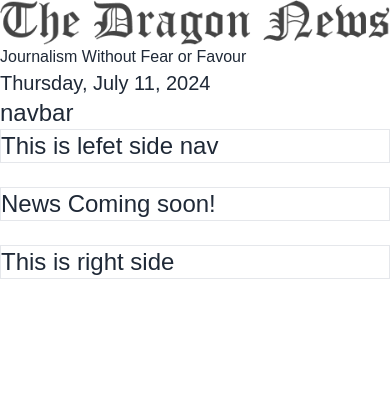
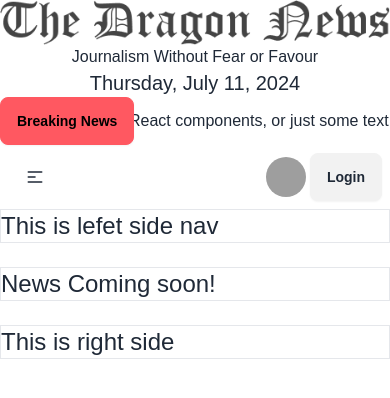
Before and after one commit to Jaman-M/dragon-news-auth-react, a React (Vite) app: page / in a window 390 px wide. Shown: the top 398 px of the page. Built offline with nearby package versions, Linux system fonts and the light colour scheme; grey boxes are pictures that could not be loaded.

Commit message:
added Breaking news slider using React Marquee and navbar Using DaisyUI

```diff
--- a/package.json
+++ b/package.json
@@ -16,6 +16,7 @@
     "moment": "^2.30.1",
     "react": "^18.3.1",
     "react-dom": "^18.3.1",
+    "react-fast-marquee": "^1.6.5",
     "react-router-dom": "^6.24.1",
     "sort-by": "^1.2.0"
   },
--- /dev/null
+++ b/src/pages/Home/BreakingNews.jsx
@@ -0,0 +1,15 @@
+import Marquee from "react-fast-marquee";
+
+
+const BreakingNews = () => {
+    return (
+        <div className="flex">
+            <button className=" btn btn-error">Breaking News</button>
+            <Marquee pauseOnHover={true}>
+                I can be a React component, multiple React components, or just some text.
+            </Marquee>
+        </div>
+    );
+};
+
+export default BreakingNews;
--- a/src/pages/Home/Home.jsx
+++ b/src/pages/Home/Home.jsx
@@ -4,11 +4,13 @@
 import LeftSideNav from "../Shared/LeftSideNav/LeftSideNav";
 import Navbar from "../Shared/Navbar/Navbar";
 import RightSideNav from "../Shared/RightSideNav/RightSideNav";
+import BreakingNews from "./BreakingNews";
 
 const Home = () => {
     return (
         <div>
             <Header></Header>
+            <BreakingNews></BreakingNews>
             <Navbar></Navbar>
 
             <div className="grid grid-cols-1 md:grid-cols-4 gap-6">
--- a/src/pages/Shared/Header/Header.jsx
+++ b/src/pages/Shared/Header/Header.jsx
@@ -4,8 +4,8 @@
 
 const Header = () => {
     return (
-        <div>
-            <img src={logo} alt="" />
+        <div className='text-center'>
+            <img className='mx-auto' src={logo} alt="" />
             <p>Journalism Without Fear or Favour</p>
             <p className='text-xl'> {moment().format("dddd, MMMM D, YYYY")} </p>
         </div>
--- a/src/pages/Shared/Navbar/Navbar.jsx
+++ b/src/pages/Shared/Navbar/Navbar.jsx
@@ -1,9 +1,59 @@
-
+import { Link, NavLink } from "react-router-dom";
+import userDefaultpic from '../../../assets/user.png'
 
 const Navbar = () => {
+
+    const navLinks = <>
+        <li><NavLink to="/">Home</NavLink></li>
+        <li><NavLink to="/about">About</NavLink></li>
+        <li><NavLink to="/career">Career</NavLink></li>
+
+    </>
+
     return (
-        <div>
-            <h2 className='text-2xl'>navbar</h2>
+        <div className="navbar bg-base-100">
+            <div className="navbar-start">
+                <div className="dropdown">
+                    <div tabIndex={0} role="button" className="btn btn-ghost lg:hidden">
+                        <svg
+                            xmlns="http://www.w3.org/2000/svg"
+                            className="h-5 w-5"
+                            fill="none"
+                            viewBox="0 0 24 24"
+                            stroke="currentColor">
+                            <path
+                                strokeLinecap="round"
+                                strokeLinejoin="round"
+                                strokeWidth="2"
+                                d="M4 6h16M4 12h8m-8 6h16" />
+                        </svg>
+                    </div>
+                    <ul
+                        tabIndex={0}
+                        className="menu menu-sm dropdown-content bg-base-100 rounded-box z-[1] mt-3 w-52 p-2 shadow">
+                        {navLinks}
+                    </ul>
+                </div>
+            </div>
+            <div className="navbar-center hidden lg:flex">
+                <ul className="menu menu-horizontal px-1">
+                    {navLinks}
+                </ul>
+            </div>
+            <div className="navbar-end">
+
+                <label tabIndex={0} className="btn btn-ghost btn-circle avatar">
+                    <div className="w-10 rounded-full">
+                        <img src={userDefaultpic} alt="" />
+                    </div>
+                </label>
+
+                {/* for logo */}
+                <Link>
+                    <button className="btn">Login</button>
+                </Link>
+
+            </div>
         </div>
     );
 };
```
Also changed, not shown: 1 other file (tests, documents, lock files or other folders).
